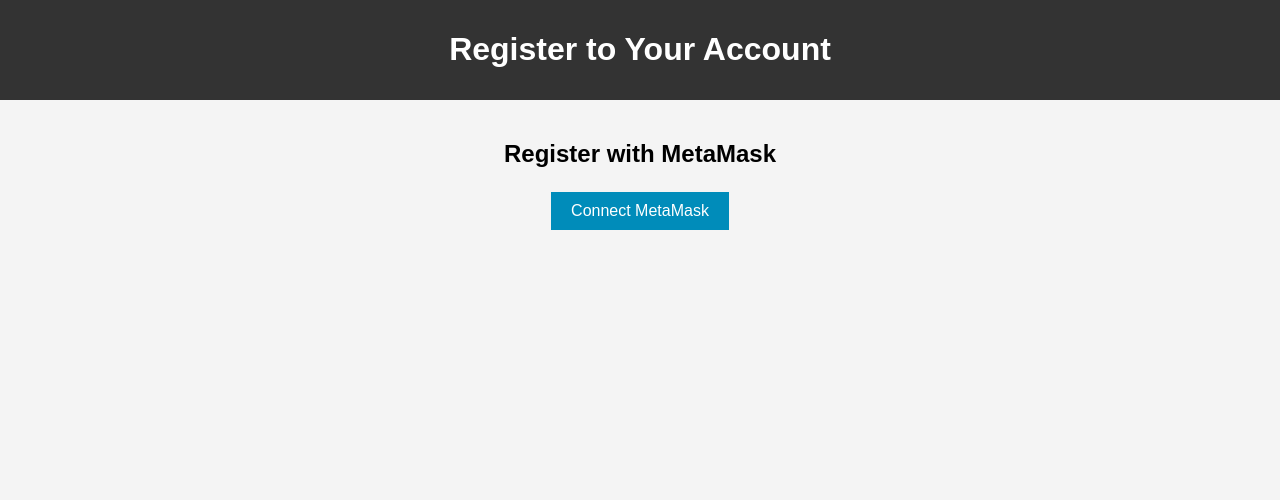
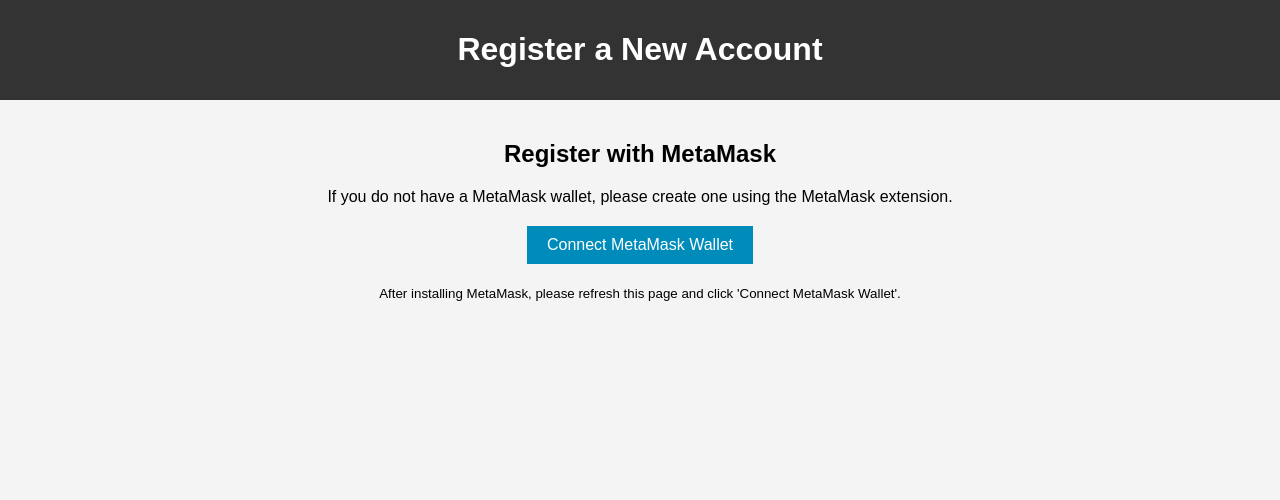
Before and after one commit to atulvinod01/DecentralizedWebAuthentication, a Flask app: page /register in a window 1280 px wide. Shown: the top 500 px of the page. Run offline with Flask 3, Linux system fonts and the light colour scheme.

Commit message:
Add files via upload

```diff
--- a/static/js/app.js
+++ b/static/js/app.js
@@ -1,19 +1,20 @@
-document.addEventListener('DOMContentLoaded', () => {
+document.addEventListener('DOMContentLoaded', function() {
     const connectButton = document.getElementById('connectButton');
 
+    // Check if MetaMask is installed in the user's browser
     if (!window.ethereum) {
         alert('MetaMask is not installed! Please install MetaMask to use this application.');
-        return;
+        return; // Stop further execution if MetaMask is not installed
     }
 
     connectButton.addEventListener('click', async () => {
         try {
-            // Request account access if needed
+            // Request account access from MetaMask
             const accounts = await ethereum.request({ method: 'eth_requestAccounts' });
             const account = accounts[0];
             console.log('Connected account:', account);
 
-            // Sign a message to authenticate
+            // Message that the user will sign to authenticate
             const message = "Please sign this message to confirm your identity.";
             const signature = await ethereum.request({
                 method: 'personal_sign',
@@ -21,7 +22,7 @@ document.addEventListener('DOMContentLoaded', () => {
             });
             console.log('Signature:', signature);
 
-            // Send the signature and address to the backend for verification
+            // Send the user's address and signature to the backend for verification
             fetch('/login', {
                 method: 'POST',
                 headers: {
@@ -29,13 +30,18 @@ document.addEventListener('DOMContentLoaded', () => {
                 },
                 body: JSON.stringify({ address: account, signature: signature, message: message })
             })
-            .then(response => response.json())
+            .then(response => {
+                if (!response.ok) {
+                    throw new Error('Network response was not ok.');
+                }
+                return response.json();
+            })
             .then(data => {
                 if (data.success) {
                     console.log('Authentication successful');
-                    window.location.href = '/dashboard'; // Redirect to dashboard on success
+                    window.location.href = '/dashboard'; // Redirect to the dashboard upon successful authentication
                 } else {
-                    throw new Error('Authentication failed.');
+                    throw new Error('Authentication failed.'); // Throw an error if authentication fails
                 }
             })
             .catch(error => {
--- a/templates/register.html
+++ b/templates/register.html
@@ -3,21 +3,22 @@
 <head>
     <meta charset="UTF-8">
     <meta name="viewport" content="width=device-width, initial-scale=1.0">
-    <title>Login - Decentralized App</title>
-    <link rel="stylesheet" href="/static/css/styles.css">
-    <script src="/static/js/app.js"></script>
+    <title>Register - Decentralized App</title>
+    <link rel="stylesheet" href="static/css/styles.css">
+    <script src="static/js/app.js"></script>
 </head>
 <body>
     <header>
-        <h1>Register to Your Account</h1>
+        <h1>Register a New Account</h1>
     </header>
     <main>
         <section>
             <h2>Register with MetaMask</h2>
-            <button onclick="connectWallet();">Connect MetaMask</button>
+            <p>If you do not have a MetaMask wallet, please create one using the MetaMask extension.</p>
+            <button id="connectButton">Connect MetaMask Wallet</button>
+            <p><small>After installing MetaMask, please refresh this page and click 'Connect MetaMask Wallet'.</small></p>
         </section>
     </main>
-
     <footer>
         <p>© 2024 Decentralized Authentication App. All rights reserved.</p>
     </footer>
```
